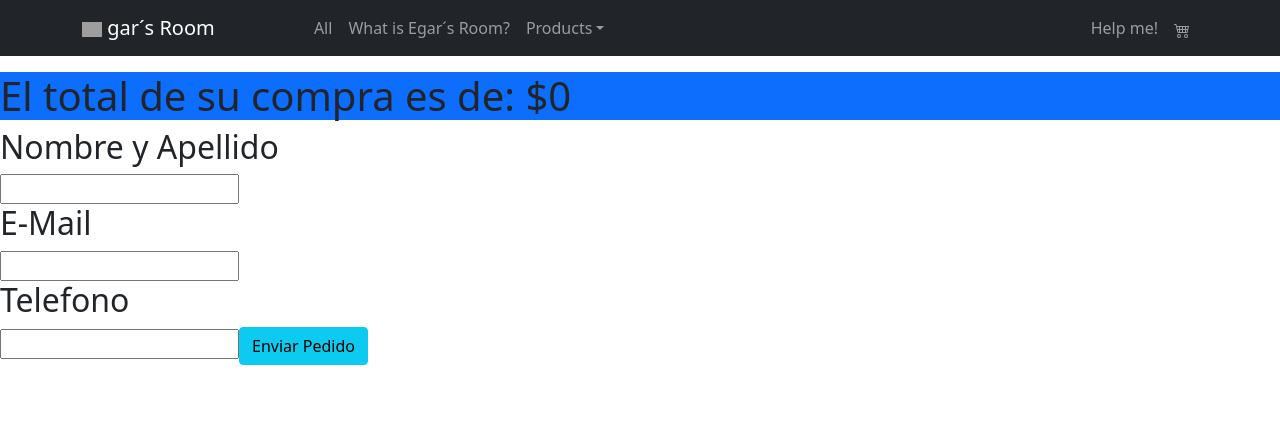
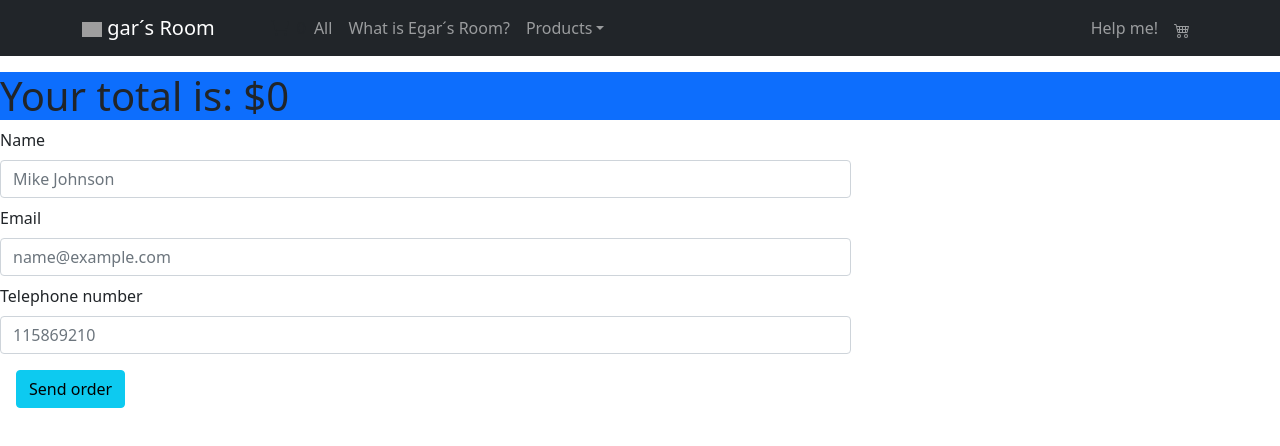
Before and after one commit to diego1garcia/cra_node_1, a React (Create React App) app: page /Cart in a window 1280 px wide. Shown: the top 446 px of the page. Built offline with nearby package versions, Linux system fonts and the light colour scheme; grey boxes are pictures that could not be loaded.

Commit message:
entrega proyecto final

```diff
--- a/src/components/ItemList/Cart.jsx
+++ b/src/components/ItemList/Cart.jsx
@@ -4,15 +4,12 @@ import { GContext } from "../Cart/CartContext";
 const Cart = () => {
   const [totalPrice, setTotalPrice] = useState(0);
   const { cartItems, sendOrder } = useContext(GContext);
-  useContext(GContext);
   const handleSubmit = (e) => {
     e.preventDefault();
     const inputs = document.getElementsByTagName("input");
     console.log(inputs[0]);
     const data = Array.from(inputs).map((input, index) => input.value);
     sendOrder(totalPrice, { name: data[0], mail: data[1], phone: data[2] });
-    // updateOrder();
-    // multipleUpdates();
   };
 
   useEffect(() => {
@@ -31,33 +28,37 @@ const Cart = () => {
               <img
                 className="card-img-top"
                 src={item.pictureUrl}
-                alt="Card image cap"
+                alt="Card cap"
               />
               <div className="card-body d-flex flex-column justify-content-center">
                 <h5 className="card-title">{item.title}</h5>
-                <p className="card-text">{`${item.stock} units available!`}</p>
-                <p className="card-text">{`$${
-                  ((item.price * item.discount) / 100) * quantity
+                <p className="card-text">{`${item.stock} disponibles!`}</p>
+                <p className="card-text">{`Total $${
+                  item.price * quantity
                 } | with a ${item.discount}% discount!`}</p>
               </div>
             </div>
           </>
         ))}
       </ul>
-        <h1 class="bg-primary">{`El total de su compra es de: $${totalPrice}`}</h1>
+        <h1 className="bg-primary">{`Your total is: $${totalPrice}`}</h1>
         <form onSubmit={handleSubmit}>
-        <h2>Nombre y Apellido</h2>
-        <input type="text" />
-        <h2>E-Mail</h2>
-        <input type="email" />
-        <h2>Telefono</h2>
-        <input type="tel" />
-        <button
-          // onClick={() => sendOrder(totalPrice)}
-          type="submit"
-          className="btn btn-info"
-        >
-          Enviar Pedido
+        <div className="row g-2">
+        <div className="col-md-8">
+        <label htmlFor="formGroupExampleInput" className="form-label">Name</label>
+          <input type="text" className="form-control" id="formGroupExampleInput" placeholder="Mike Johnson"/>
+        </div>
+        <div className="col-md-8">
+        <label htmlFor="inputEmail4" className="form-label ">Email</label>
+          <input type="email" className="form-control" id="exampleFormControlInput1" placeholder="name@example.com"/>
+        </div>
+        <div className="col-md-8">
+        <label htmlFor="inputCity" className="form-label">Telephone number</label>
+          <input type="tel" className="form-control" id="exampleFormControlInput1" placeholder="115869210" />
+        </div>
+        </div>
+        <button type="submit" className="btn btn-info m-3">
+          Send order
         </button>
       </form>
     </>
--- a/src/components/ItemList/Item.jsx
+++ b/src/components/ItemList/Item.jsx
@@ -7,7 +7,8 @@ const Item = ({ item }) => {
       <img className="card-img-top h-100" src={pictureUrl} alt="Card image cap" />
       <div className="card-body d-flex flex-column justify-content-center">
         <h5 className="card-title">{title}</h5>
-        <p className="card-text">{`${stock} unidad dispoible!`}</p>
+        <p className="card-text">{`${stock} unidad disponible!`}</p>
+        <p className="card-text"> Precio $ {`${price}`}</p>
         <Link to={`item/${id}`}>
           <button className="btn btn-primary">Ver Detalle del Producto</button>
         </Link>
--- a/src/components/ItemList/ItemCount.jsx
+++ b/src/components/ItemList/ItemCount.jsx
@@ -47,7 +47,7 @@ const ItemCount = ({ stock = 2, initial = 0, onAdd }) => {
           className="btn btn-info"
           disabled={count === "" || count === 0}
         >
-          Buy!
+          Comprar!
         </button>
       </div>
     </>
--- a/src/components/ItemList/ItemDetail.jsx
+++ b/src/components/ItemList/ItemDetail.jsx
@@ -21,13 +21,13 @@ const ItemDetail = ({ item }) => {
       <img className="card-img-top" src={pictureUrl} alt="Card image cap" />
       <div className="card-body d-flex flex-column justify-content-center">
         <h5 className="card-title">{title}</h5>
-        <p className="card-text">{`${stock} units available!`}</p>
-        <p className="card-text">{`$${(price * discount)/100} | with a ${discount}% discount!`}</p>
+        <p className="card-text">{`${stock} unidades disponibles!`}</p>
+        <p className="card-text">{`$${(price * discount)/100} | with a ${discount}% count!`}</p>
       </div>
       {amount === 0 && <ItemCount stock={stock} initial={0} onAdd={onAdd} />}
       <div className="d-flex justify-content-center my-3">
         <Link to="/cart/">
-          <button className="btn btn-warning">Go to checkout</button>
+          <button className="btn btn-warning">Ver mi Carrito</button>
         </Link>
       </div>
     </div>
--- a/src/components/ItemList/ItemListContainer.jsx
+++ b/src/components/ItemList/ItemListContainer.jsx
@@ -36,7 +36,8 @@ const ItemListContainer = () => {
 
   }, [name]);
 
-  if (loading) return <Spinner/>;
+  if (loading) { return <Spinner/>;
+}
 
   return (
   <>
```
